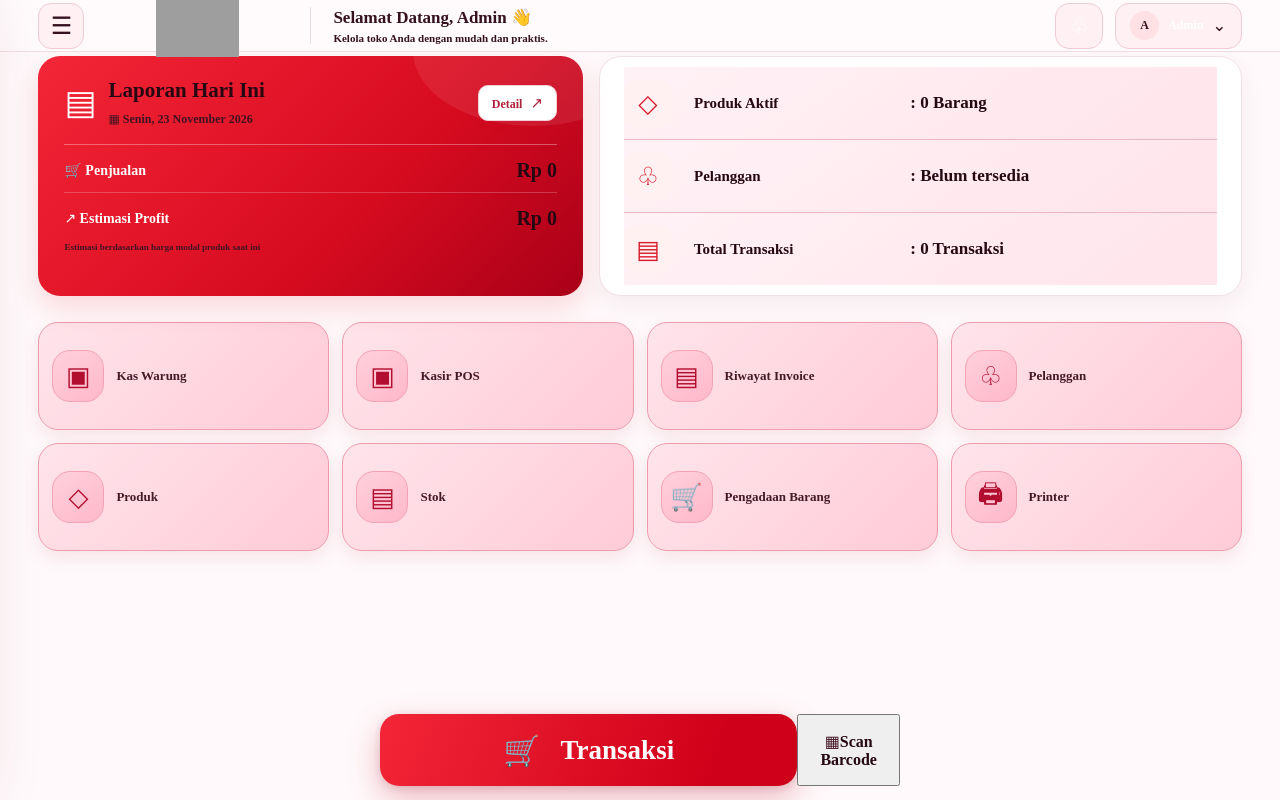
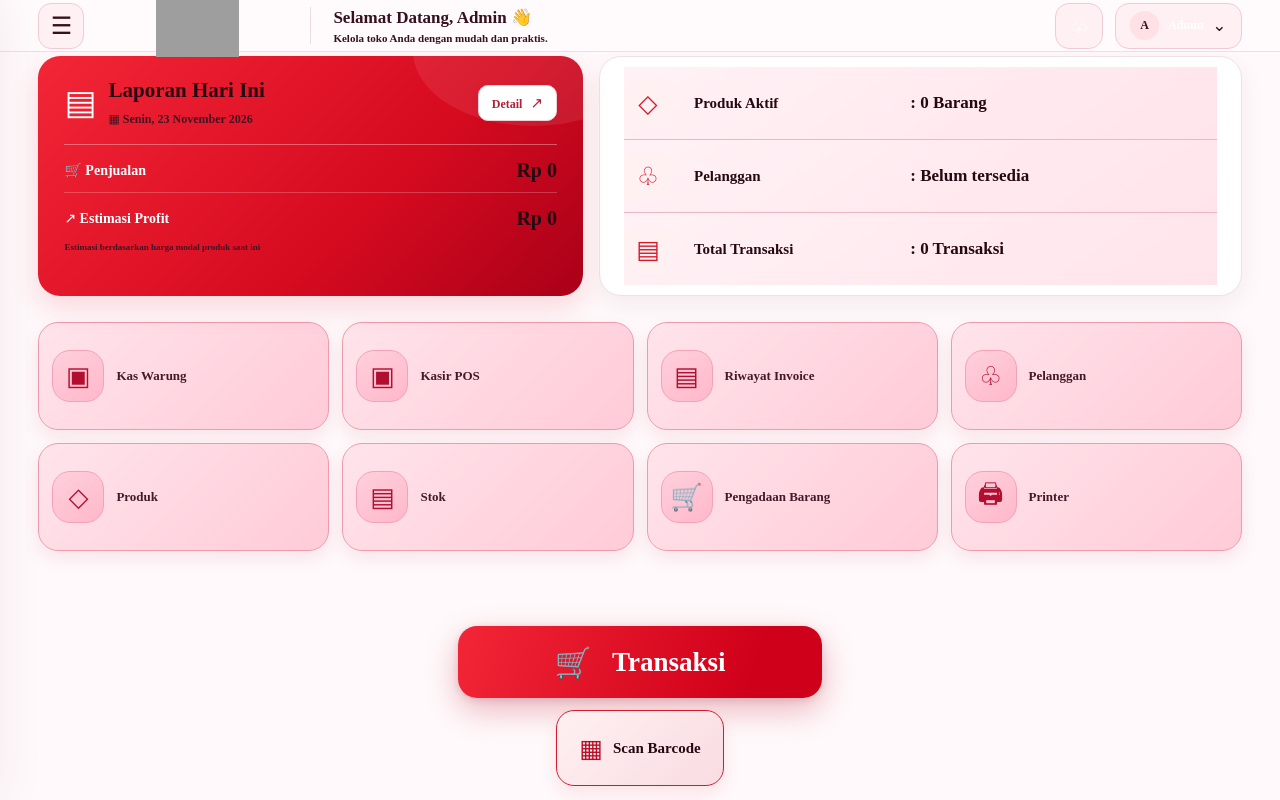
Before and after one commit to ahmadnashir0409-sudo/aplikasi-kasir-pintar, a React (Vite) app in the folder apps/web/: page / in a window 1280 px wide. Built offline with nearby package versions, Linux system fonts and the light colour scheme; grey boxes are pictures that could not be loaded.

Commit message:
Style barcode shortcut beside dashboard Transaksi button

```diff
--- a/apps/web/src/styles.css
+++ b/apps/web/src/styles.css
@@ -801,3 +801,11 @@ button:disabled,.checkout:disabled{
 .table-wrap th{color:#75132f!important}
 .table-wrap td{color:#35101e!important}
 .table-wrap td b{color:#260812!important}
+
+/* Dashboard transaction actions: barcode shortcut belongs beside the main Transaksi button. */
+.dashboard-transaction-wrap{display:flex;align-items:center;justify-content:center;gap:12px;flex-wrap:wrap}
+.dashboard-transaction{width:min(520px,70%)}
+.dashboard-barcode-button{min-height:76px;display:flex;align-items:center;justify-content:center;gap:10px;padding:0 22px;border:1px solid #d7192b;border-radius:18px;background:linear-gradient(135deg,#fff0f2,#f9dce1);color:#b80d26;font:800 15px "Times New Roman",serif;box-shadow:0 8px 18px #d7192b18;cursor:pointer}
+.dashboard-barcode-button span{font-size:25px}
+.dashboard-barcode-button:hover{background:#f8cbd3;transform:translateY(-1px)}
+@media(max-width:700px){.dashboard-transaction{width:100%;min-height:62px;font-size:22px}.dashboard-barcode-button{width:100%;min-height:52px}}
```
